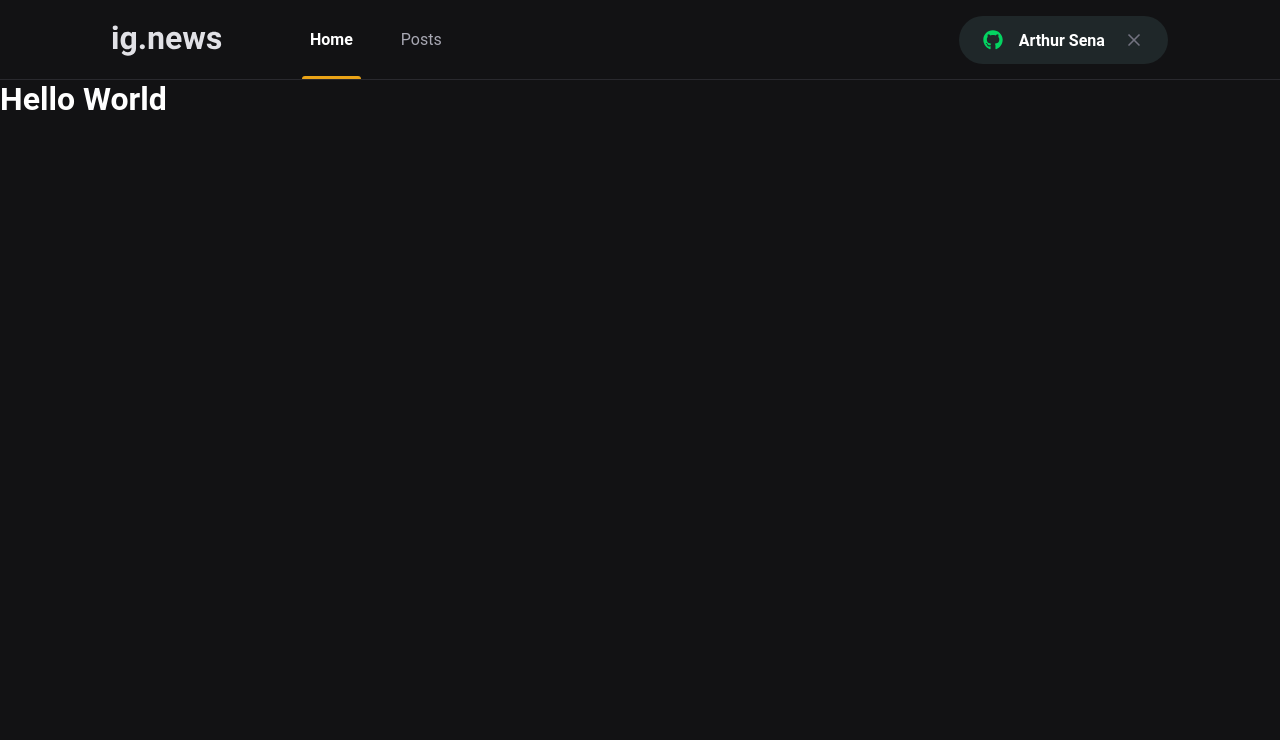
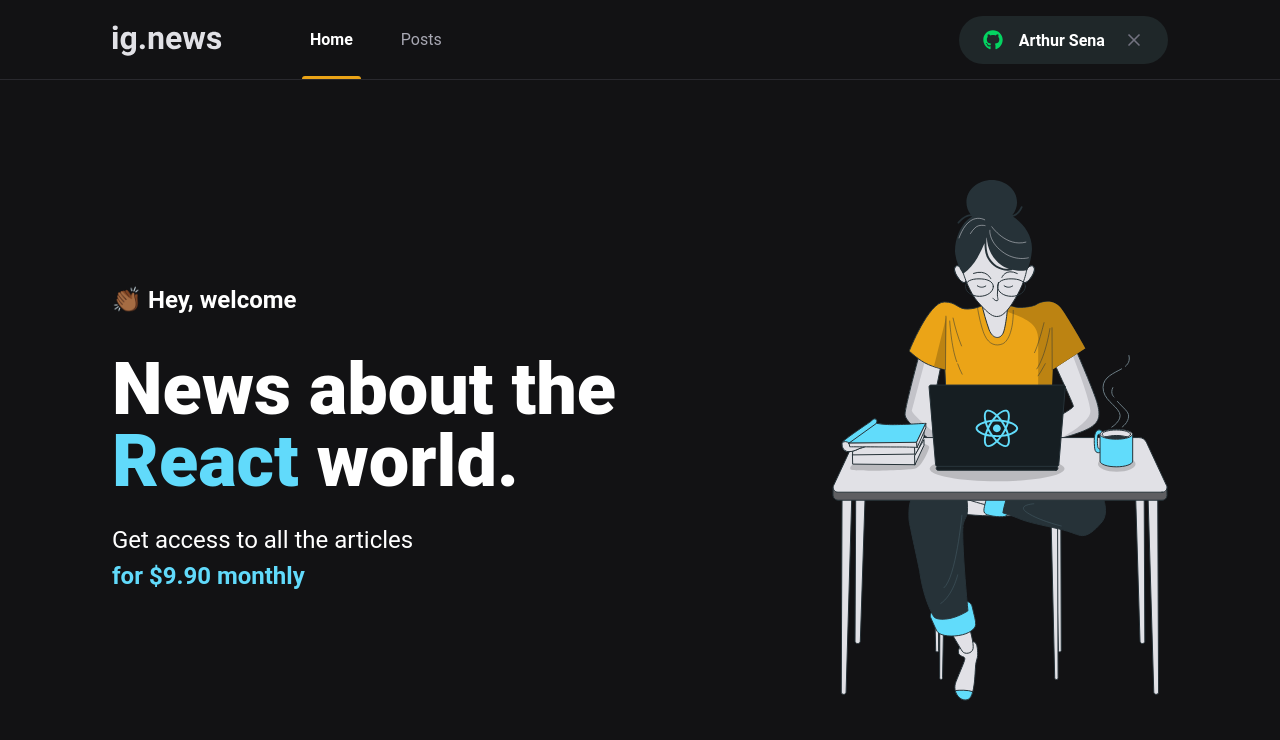
Before and after one commit to senaarth/ignews, a Next.js app: page / in a window 1280 px wide. Shown: the top 740 px of the page. Built offline with nearby package versions, Linux system fonts and the light colour scheme.

Commit message:
styles home page

```diff
--- a/src/pages/index.tsx
+++ b/src/pages/index.tsx
@@ -1,3 +1,24 @@
+import Head from "next/head";
+
+import styles from "../styles/home.module.scss";
+
 export default function Home() {
-  return <h1>Hello World</h1>;
+  return (
+    <>
+      <Head>
+        <title>Home | ig.news</title>
+      </Head>
+      <main className={styles.contentContainer}>
+        <section className={styles.hero}>
+          <span>👏🏾 Hey, welcome</span>
+          <h1>News about the <span>React</span> world.</h1>
+          <p>
+            Get access to all the articles<br/>
+            <span>for $9.90 monthly</span>
+          </p>
+        </section>
+        <img src="/images/avatar.svg" alt="Girl Coding" />
+      </main>
+    </>
+  );
 }
--- /dev/null
+++ b/src/styles/home.module.scss
@@ -0,0 +1,42 @@
+.contentContainer {
+    max-width: 1120px;
+    margin: 0 auto;
+    padding: 0 2rem;
+    height: calc(100vh - 5rem);
+
+    display: flex;
+    align-items: center;
+    justify-content: space-between;
+
+}
+
+.hero {
+    max-width: 600px;
+
+    > span {
+        font-size: 1.5rem;
+        font-weight: bold;
+    }
+
+    h1 {
+        font-size: 4.5rem;
+        line-height: 4.5rem;
+        font-weight: 900;
+        margin-top: 2.5rem;
+
+        span {
+            color: var(--cyan-500);
+        }
+    }
+
+    p {
+        font-size: 1.5rem;
+        line-height: 2.25rem;
+        margin-top: 1.5rem;
+
+        span {
+            color: var(--cyan-500);
+            font-weight: bold;
+        }
+    }
+}
```
